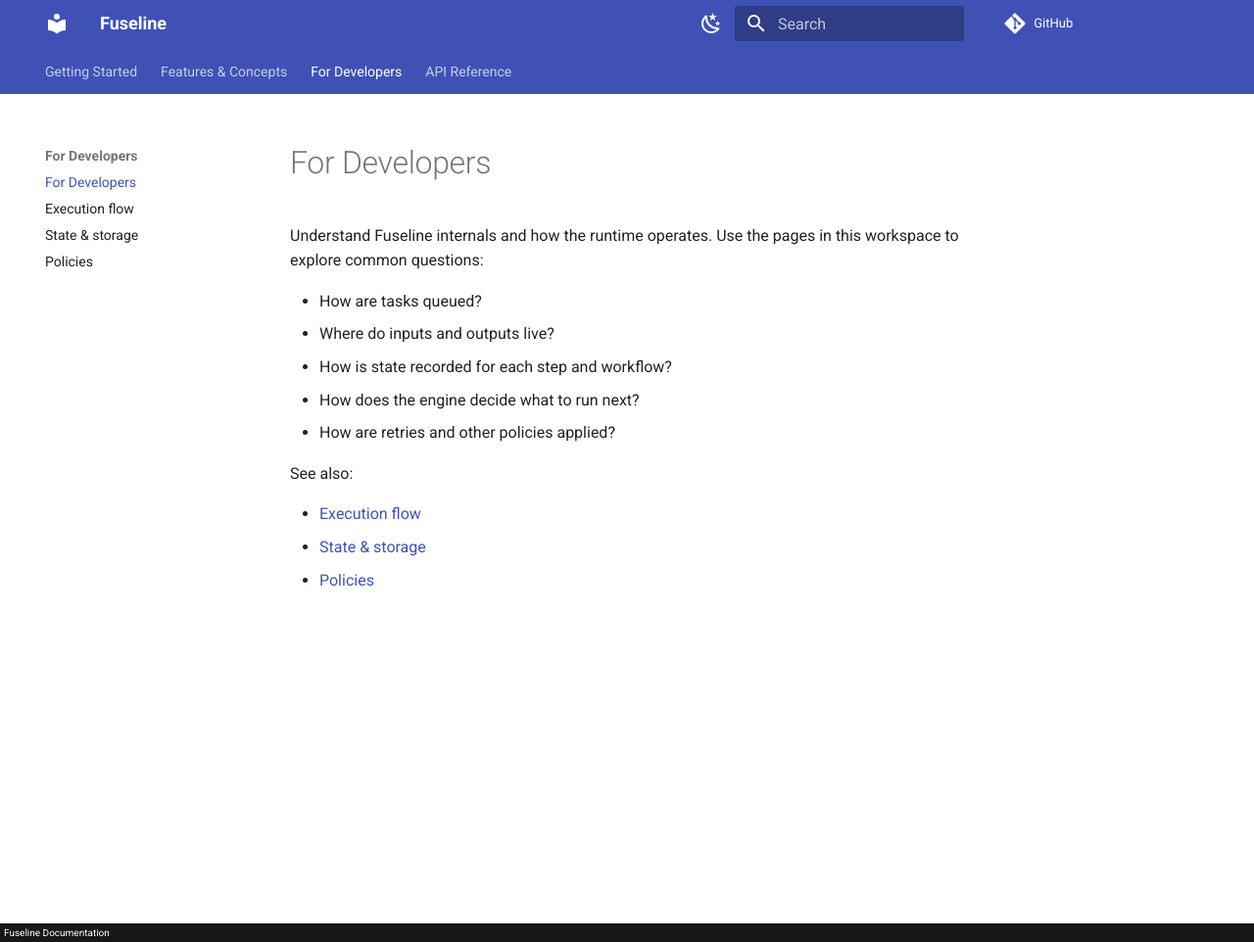
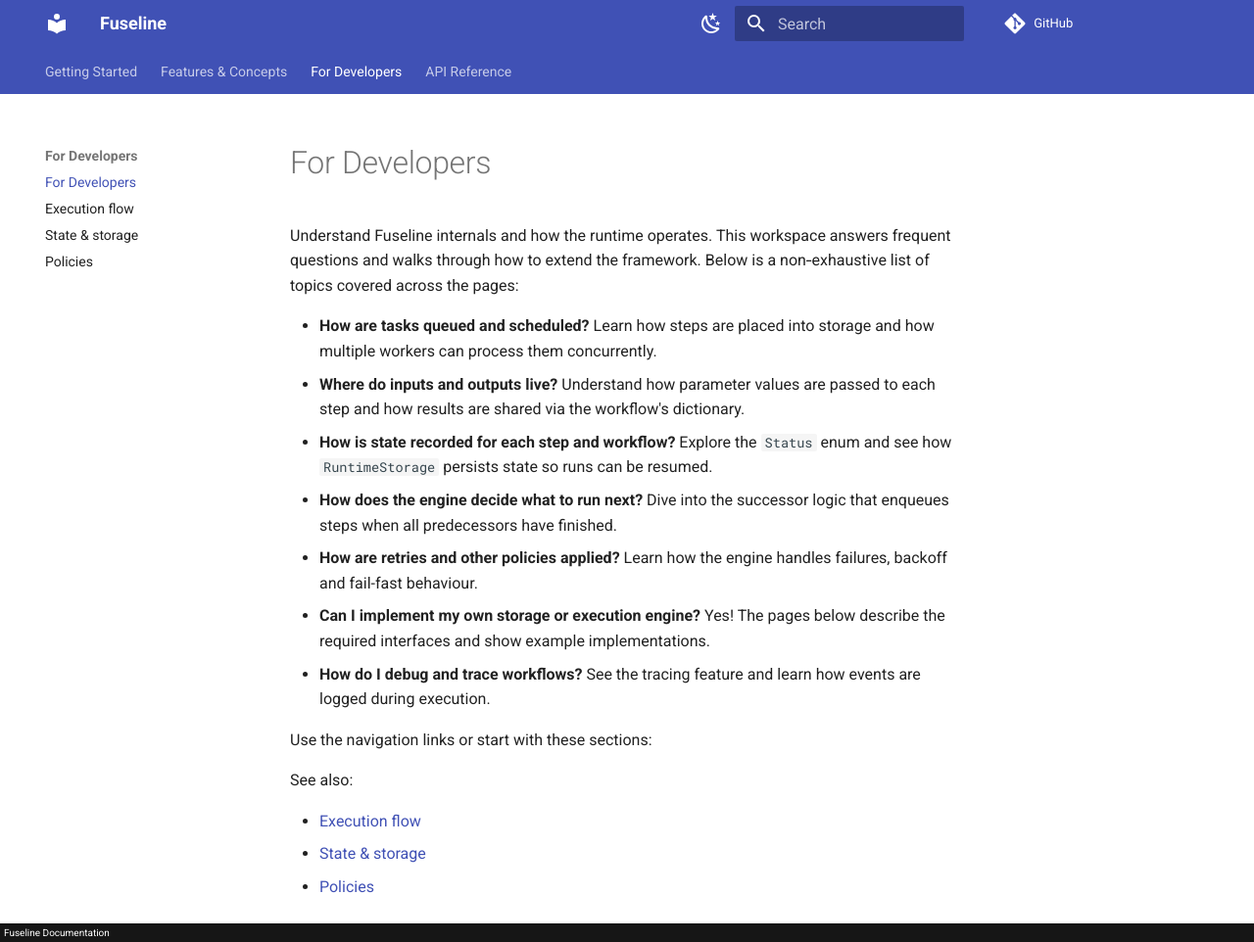
Before and after one commit to jsam/fuseline, an MkDocs documentation site: the page built from docs/for-developers/index.md, in a window 1280 px wide and 962 px high. Shown: the whole window at 98% size. Built offline with MkDocs 1.6.1 and Material for MkDocs 9.7.7, drawn with Linux system fonts in a browser that asks for light colours; comment, search, counter and statistics services are not loaded.

Commit message:
Expand developer docs

```diff
--- a/docs/for-developers/index.md
+++ b/docs/for-developers/index.md
@@ -3,13 +3,30 @@
 ---
 
 Understand Fuseline internals and how the runtime operates.
-Use the pages in this workspace to explore common questions:
+This workspace answers frequent questions and walks through how to
+extend the framework.  Below is a non‑exhaustive list of topics
+covered across the pages:
 
-- How are tasks queued?
-- Where do inputs and outputs live?
-- How is state recorded for each step and workflow?
-- How does the engine decide what to run next?
-- How are retries and other policies applied?
+* **How are tasks queued and scheduled?**  Learn how steps are placed
+  into storage and how multiple workers can process them concurrently.
+* **Where do inputs and outputs live?**  Understand how parameter
+  values are passed to each step and how results are shared via the
+  workflow's dictionary.
+* **How is state recorded for each step and workflow?**  Explore the
+  `Status` enum and see how `RuntimeStorage` persists state so runs can
+  be resumed.
+* **How does the engine decide what to run next?**  Dive into the
+  successor logic that enqueues steps when all predecessors have
+  finished.
+* **How are retries and other policies applied?**  Learn how the engine
+  handles failures, backoff and fail-fast behaviour.
+* **Can I implement my own storage or execution engine?**  Yes!  The
+  pages below describe the required interfaces and show example
+  implementations.
+* **How do I debug and trace workflows?**  See the tracing feature and
+  learn how events are logged during execution.
+
+Use the navigation links or start with these sections:
 
 See also:
 
```
Also changed, not shown: docs/for-developers/execution-flow.md (+35 -0 lines), docs/for-developers/policies.md (+14 -0 lines), docs/for-developers/state-management.md (+33 -0 lines).
